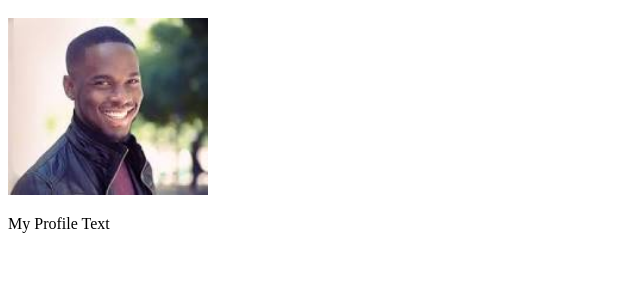
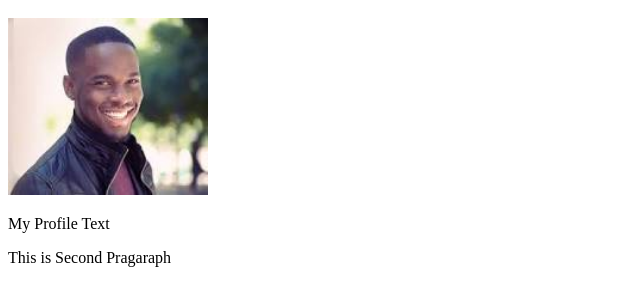
Before and after one commit to senthilkumarpr/WebsiteProject, a plain HTML site: page index.html in a window 1280 px wide. Shown: the part 120-426 px from the top of the page, without its empty margins (0-640 px from the left). Drawn offline with Linux system fonts and the light colour scheme.

Commit message:
Added second Pragaraph

```diff
--- a/index.html
+++ b/index.html
@@ -10,5 +10,6 @@
     <h1>New Name</h1>
     <img width="200px" src="profile.jpg" alt="">
     <p>My Profile Text</p>
+    <p>This is Second Pragaraph</p>
 </body>
 </html>
```
